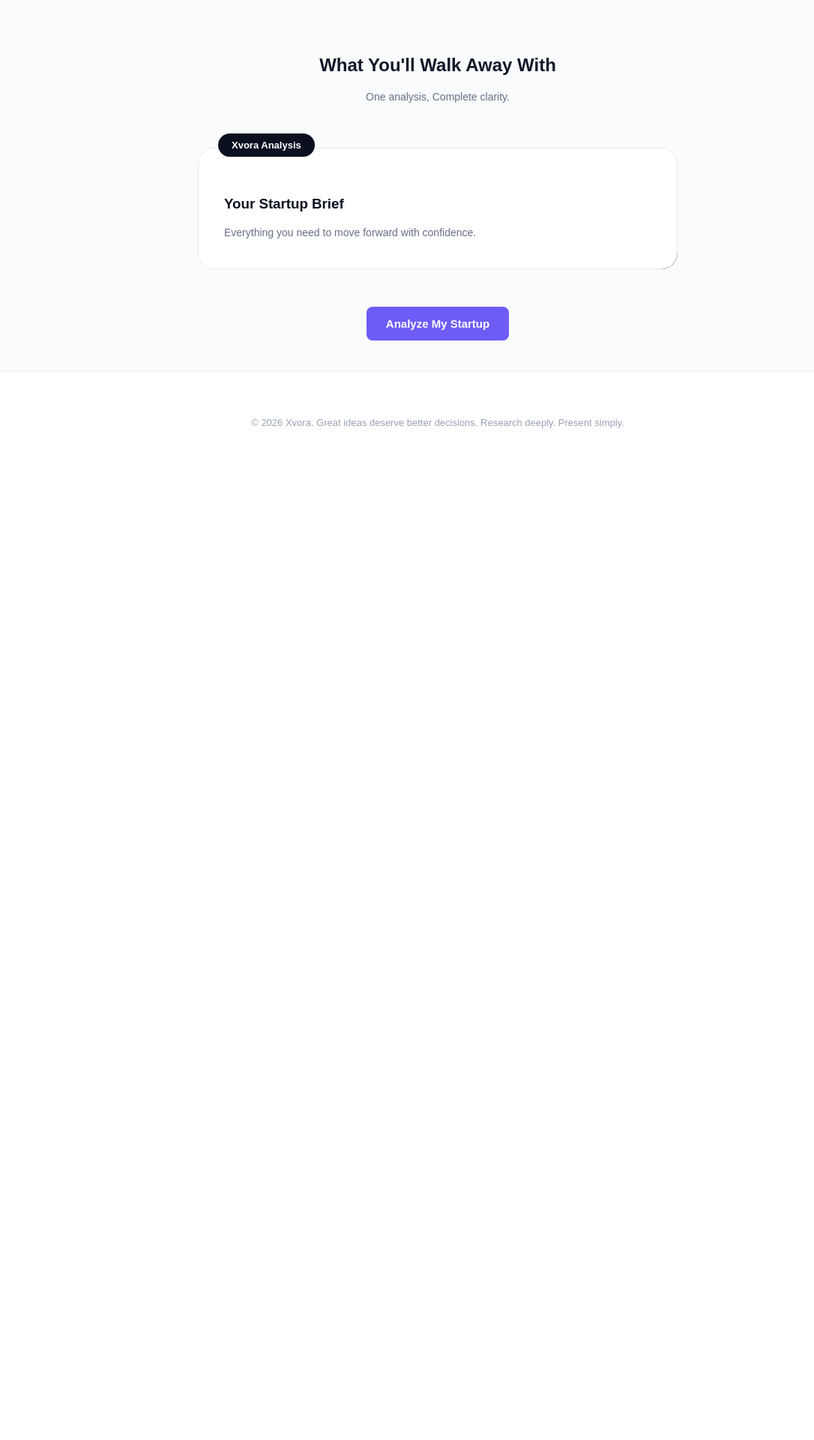
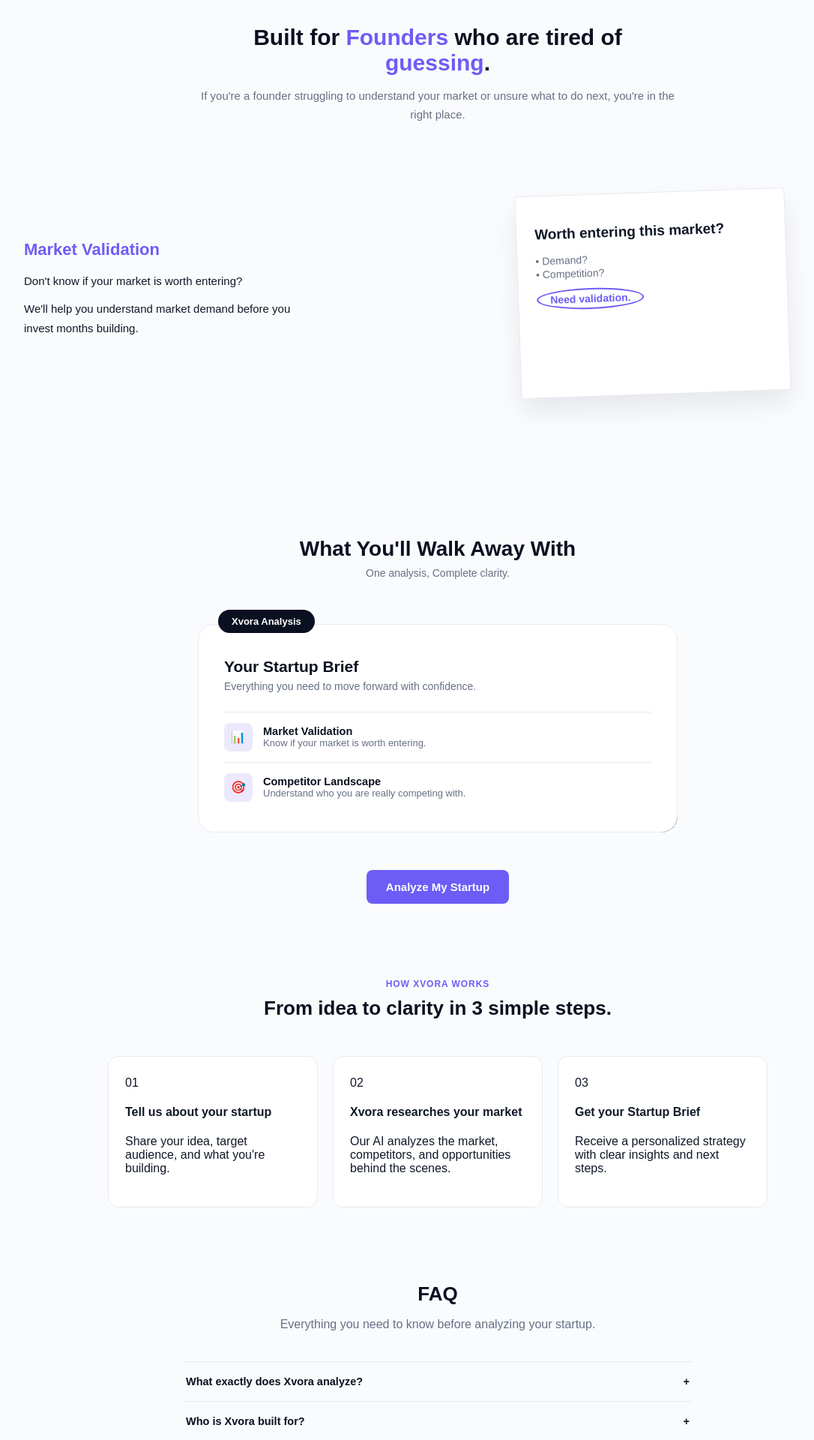
Before and after one commit to freewinkin/website, a React (Vite) app: page / in a window 1280 px wide. Shown: the part 740-2660 px from the top of the page at 75% size, without its empty margins (56-1142 px from the left). Before the commit the page ends 1372 px from the top, so only its background shows below. Built offline with nearby package versions, Linux system fonts and the light colour scheme.

Commit message:
Update LandingPage.tsx

```diff
--- a/src/LandingPage.tsx
+++ b/src/LandingPage.tsx
@@ -8,22 +8,34 @@
   return (
     <div style={{ fontFamily: "Geist, sans-serif", color: "#101828", background: "#FAFBFD", minHeight: "100vh" }}>
       <style>{`
+        :root{
+          --ink:#101828;
+          --muted:#667085;
+          --line:#E8EAF2;
+          --purple:#6D5DF6;
+          --purple-dark:#5847e4;
+          --purple-soft:#ece9fd;
+          --bg:#FAFBFD;
+        }
         *{box-sizing:border-box;}
-        body{margin:0;padding:0;}
+        html,body{margin:0;padding:0;}
+
+        /* ===== Nav ===== */
         .navbar{
           display:flex;
           align-items:center;
           justify-content:space-between;
           padding:20px 48px;
-          border-bottom:1px solid #E8EAF2;
+          border-bottom:1px solid var(--line);
           background: #FFFFFF;
         }
+        .brand{display:flex;align-items:center;}
         .brand-logo{height:32px;width:auto;display:block;}
         .nav-links{display:flex;gap:44px;list-style:none;margin:0;padding:0;}
-        .nav-links a{text-decoration:none;color:#667085;font-size:15px;font-weight:500;}
-        .nav-links a.active{color:#101828;font-weight:600;}
+        .nav-links a{text-decoration:none;color:var(--muted);font-size:15px;font-weight:500;}
+        .nav-links a.active{color:var(--ink);font-weight:600;}
         .signin-btn{
-          background:#6D5DF6;
+          background:var(--purple);
           color:#fff;
           border:none;
           padding:10px 22px;
@@ -32,7 +44,9 @@
           font-weight:600;
           cursor:pointer;
         }
-        .signin-btn:hover{background:#5847e4;}
+        .signin-btn:hover{background:var(--purple-dark);}
+
+        /* ===== Hero ===== */
         .hero{
           display:flex;
           align-items:center;
@@ -43,10 +57,10 @@
         }
         .hero-copy{flex:1 1 380px;min-width:320px;max-width:600px;}
         .hero-copy h1{font-size:48px;line-height:1.12;font-weight:800;letter-spacing:-0.02em;margin:0 0 22px 0;color:#0B1020;}
-        .hero-copy p{font-size:17px;line-height:1.6;color:#667085;margin:0 0 34px 0;max-width:520px;}
+        .hero-copy p{font-size:17px;line-height:1.6;color:var(--muted);margin:0 0 34px 0;max-width:520px;}
         .hero-actions{display:flex;gap:14px;}
         .btn-primary{
-          background:#6D5DF6;
+          background:var(--purple);
           color:#fff;
           border:none;
           padding:14px 26px;
@@ -55,25 +69,27 @@
           font-weight:600;
           cursor:pointer;
         }
-        .btn-primary:hover{background:#5847e4;}
+        .btn-primary:hover{background:var(--purple-dark);}
         .btn-secondary{
           background:#FFFFFF;
-          color:#0B1020;
-          border:1.5px solid #6D5DF6;
+          color:var(--ink);
+          border:1.5px solid var(--purple);
           padding:14px 26px;
           border-radius:8px;
           font-size:15px;
           font-weight:600;
           cursor:pointer;
         }
-        .btn-secondary:hover{background:#FAFBFD;}
+        .btn-secondary:hover{background:var(--purple-soft);}
+
+        /* ===== Diagram ===== */
         .hero-diagram{
           flex:1 1 420px;
           min-width:340px;
           background:#FFFFFF;
-          border:1px solid #E8EAF2;
+          border:1px solid var(--line);
           border-radius:16px;
-          padding:40px;
+          padding:clamp(16px,3vw,40px);
           position:relative;
           min-height:420px;
         }
@@ -81,44 +97,133 @@
         .node{
           position:absolute;
           background:#FFFFFF;
-          border:1px solid #E8EAF2;
+          border:1px solid var(--line);
           border-radius:12px;
           box-shadow:0 4px 18px rgba(11,16,32,0.06);
           display:flex;
           align-items:center;
-          gap:12px;
-          padding:12px 18px;
+          gap:clamp(6px,1.5vw,12px);
+          padding:clamp(8px,2vw,14px) clamp(10px,2.5vw,18px);
+          max-width:78%;
         }
         .node .icon-wrap{
-          width:36px;height:36px;
+          width:clamp(24px,5.5vw,36px);
+          height:clamp(24px,5.5vw,36px);
           border-radius:8px;
           display:flex;align-items:center;justify-content:center;
-          background:#FAFBFD;
+          flex-shrink:0;
+          background:var(--purple-soft);
         }
-        .node span.label{font-size:14px;font-weight:600;color:#0B1020;}
+        .node span.label{font-size:clamp(11px,2.3vw,15px);font-weight:600;color:var(--ink);white-space:nowrap;}
+        .node svg{width:60%;height:60%;}
+
         .node-idea{top:0%;left:50%;transform:translateX(-50%);}
         .node-center{
           top:28.85%;left:50%;transform:translateX(-50%);
           width:15.6%;aspect-ratio:1/1;
           justify-content:center;padding:0;
-          background:#0B1020;color:white;border-radius:50%;font-size:24px;font-weight:800;align-items:center;display:flex;
+        }
+        .node-center .x-mark{
+          font-size:clamp(18px,4.5vw,38px);
+          font-weight:800;
+          color:#0B1020;
         }
         .node-market{top:55.8%;left:0%;}
         .node-competitor{top:55.8%;right:0%;}
         .node-opportunities{top:82.7%;left:14%;}
         .node-nextsteps{top:82.7%;right:14%;}
+
         .connectors{position:absolute;top:0;left:0;width:100%;height:100%;pointer-events:none;}
-        .connectors path{fill:none;stroke:#E8EAF2;stroke-width:2;}
-        .connectors circle{fill:#6D5DF6;}
+        .connectors path{fill:none;stroke:var(--line);stroke-width:2;}
+        .connectors circle{fill:var(--purple);}
+
         section{max-width:1200px;margin:0 auto;padding:0 48px;}
-        .accent{color:#6D5DF6;}
+        .accent{color:var(--purple);}
+
+        /* ---------- Features ---------- */
+        .features{padding-top:40px;padding-bottom:20px;}
+        .features-head{max-width:640px;margin:0 auto 90px;text-align:center;}
+        .features-head h2{font-size:30px;font-weight:800;margin:0 0 14px;color:#0B1020;}
+        .features-head p{font-size:15px;line-height:1.7;color:var(--muted);margin:0;}
+
+        .feature-row{display:flex;align-items:center;gap:64px;margin-bottom:110px;}
+        .feature-row.reverse{flex-direction:row-reverse;}
+        .feature-text{flex:1 1 320px;}
+        .feature-text h3{font-size:22px;font-weight:700;color:var(--purple);margin:0 0 16px;}
+        .feature-text p{font-size:15px;line-height:1.7;color:var(--ink);margin:0 0 12px;max-width:360px;}
+        .feature-visual{flex:1 1 340px;display:flex;justify-content:center;}
+
+        .sticky-note{
+          position:relative;
+          width:100%;max-width:360px;aspect-ratio:4/3;
+          background:#FFFFFF;border:1px solid var(--line);
+          border-radius:4px;box-shadow:0 18px 34px rgba(11,16,32,0.08);
+          padding:26px 24px;transform:rotate(-2deg);
+        }
+        .sticky-note .note-title{font-size:19px;font-weight:700;color:var(--ink);margin:14px 0 16px;}
+        .sticky-note .note-sub{font-size:14px;color:var(--muted);margin:2px 0;}
+        .sticky-note .note-circle{
+          display:inline-block;margin-top:10px;padding:4px 16px;
+          border:2px solid var(--purple);border-radius:50%;
+          font-size:14px;font-weight:700;color:var(--purple);
+        }
+
+        /* ---------- Startup Brief ---------- */
         .brief-section{padding:60px 48px 40px;text-align:center;}
+        .brief-section h2{font-size:28px;font-weight:800;margin:0 0 8px;color:#0B1020;}
+        .brief-section .subtext{font-size:14px;color:var(--muted);margin:0 0 56px;}
+
         .brief-outer{position:relative;max-width:640px;margin:60px auto 50px;}
         .brief-shadow{position:absolute;inset:0;top:14px;left:14px;background:#0B1020;border-radius:22px;z-index:0;}
-        .brief-window{position:relative;z-index:1;background:#FFFFFF;border:1px solid #E8EAF2;border-radius:22px;text-align:left;}
-        .brief-tab{position:absolute;top:-20px;left:26px;z-index:2;display:flex;align-items:center;gap:7px;background:#0B1020;color:#fff;border-radius:24px;padding:8px 18px;font-size:13px;font-weight:700;}
+        .brief-window{position:relative;z-index:1;background:#FFFFFF;border:1px solid var(--line);border-radius:22px;text-align:left;}
+        .brief-tab{
+          position:absolute;top:-20px;left:26px;z-index:2;
+          display:flex;align-items:center;gap:7px;
+          background:#0B1020;color:#fff;border-radius:24px;
+          padding:8px 18px;font-size:13px;font-weight:700;
+        }
         .brief-card{padding:44px 34px 26px;}
-        .site-footer{border-top:1px solid #E8EAF2;padding:48px;background:#FFFFFF;text-align:center;color:#98A2B3;font-size:13px;}
+        .brief-card h3{font-size:21px;font-weight:800;margin:0 0 6px;color:#0B1020;}
+        .brief-card .brief-sub{font-size:14px;color:var(--muted);margin:0 0 26px;}
+        .brief-list{list-style:none;margin:0;padding:0;}
+        .brief-list li{display:flex;align-items:center;gap:14px;padding:14px 0;border-top:1px solid var(--line);}
+        .brief-icon{width:38px;height:38px;border-radius:8px;background:var(--purple-soft);display:flex;align-items:center;justify-content:center;flex-shrink:0;}
+        .brief-item-text strong{display:block;font-size:14.5px;font-weight:700;color:#0B1020;}
+        .brief-item-text span{display:block;font-size:13px;color:var(--muted);}
+        .brief-cta{text-align:center;}
+
+        /* ---------- How it works & FAQ ---------- */
+        .steps-section{padding:60px 48px 40px;text-align:center;}
+        .steps-section .eyebrow{font-size:12px;font-weight:700;letter-spacing:0.08em;color:var(--purple);margin:0 0 10px;}
+        .steps-section h2{font-size:26px;font-weight:800;margin:0 0 48px;color:#0B1020;}
+        .steps-row{display:flex;align-items:flex-start;justify-content:center;gap:20px;flex-wrap:wrap;}
+        .step-card{flex:1 1 240px;max-width:280px;text-align:left;background:#FFFFFF;border:1px solid var(--line);border-radius:14px;padding:26px 22px;}
+
+        .faq-section{padding:60px 48px 60px;text-align:center;}
+        .faq-section h2{font-size:26px;font-weight:800;margin:0 0 8px;color:#0B1020;}
+        .faq-list{max-width:680px;margin:0 auto;text-align:left;border-top:1px solid var(--line);}
+        .faq-item{border-bottom:1px solid var(--line);}
+        .faq-item summary{list-style:none;display:flex;align-items:center;justify-content:space-between;padding:18px 4px;font-size:14.5px;font-weight:600;cursor:pointer;color:#0B1020;}
+        .faq-item p{margin:0 4px 20px;font-size:13.5px;line-height:1.7;color:var(--muted);}
+
+        /* ---------- CTA Band & Footer ---------- */
+        .cta-band{max-width:1120px;margin:20px auto 70px;background:var(--purple-soft);border-radius:18px;padding:48px 32px;text-align:center;}
+        .cta-band h2{font-size:24px;font-weight:800;margin:0 0 8px;color:#0B1020;}
+        .cta-band p{font-size:14.5px;color:var(--muted);margin:0 0 26px;}
+
+        .site-footer{border-top:1px solid var(--line);padding:48px;background:#FFFFFF;}
+        .footer-top{max-width:1200px;margin:0 auto 32px;display:flex;flex-wrap:wrap;gap:40px;justify-content:space-between;}
+        .footer-brand p{font-size:13px;line-height:1.6;color:var(--muted);margin:0;}
+        .footer-col h5{font-size:13px;font-weight:700;margin:0 0 14px;color:#0B1020;}
+        .footer-col a{display:block;font-size:13.5px;color:var(--muted);text-decoration:none;margin-bottom:10px;}
+        .footer-bottom{max-width:1200px;margin:0 auto;padding-top:24px;border-top:1px solid var(--line);display:flex;justify-content:space-between;color:var(--muted);font-size:12.5px;}
+
+        @media (max-width:760px){
+          .navbar{padding:16px 20px;}
+          .nav-links{display:none;}
+          .hero{flex-direction:column;padding:48px 20px;}
+          .feature-row,.feature-row.reverse{flex-direction:column;gap:28px;}
+        }
       `}</style>
 
       <nav className="navbar">
@@ -127,6 +232,7 @@
         </div>
         <ul className="nav-links">
           <li><a href="#" className="active">Home</a></li>
+          <li><a href="#features">Features</a></li>
           <li><a href="#how-it-works">How it works</a></li>
           <li><a href="#faq">FAQ</a></li>
         </ul>
@@ -163,7 +269,9 @@
               <span className="label">Your Startup Idea</span>
             </div>
 
-            <div className="node node-center">X</div>
+            <div className="node node-center">
+              <span className="x-mark">X</span>
+            </div>
 
             <div className="node node-market">
               <div className="icon-wrap">📊</div>
@@ -188,24 +296,124 @@
         </div>
       </section>
 
+      {/* FEATURES SECTION */}
+      <section className="features" id="features">
+        <div className="features-head">
+          <h2>Built for <span className="accent">Founders</span> who are tired of <span className="accent">guessing</span>.</h2>
+          <p>If you're a founder struggling to understand your market or unsure what to do next, you're in the right place.</p>
+        </div>
+
+        <div className="feature-row">
+          <div className="feature-text">
+            <h3>Market Validation</h3>
+            <p>Don't know if your market is worth entering?</p>
+            <p>We'll help you understand market demand before you invest months building.</p>
+          </div>
+          <div className="feature-visual">
+            <div className="sticky-note">
+              <p className="note-title">Worth entering this market?</p>
+              <p className="note-sub">&bull; Demand?</p>
+              <p className="note-sub">&bull; Competition?</p>
+              <span className="note-circle">Need validation.</span>
+            </div>
+          </div>
+        </div>
+      </section>
+
+      {/* STARTUP BRIEF SECTION */}
       <section className="brief-section">
         <h2>What You'll Walk Away With</h2>
-        <p style={{ color: "#667085", fontSize: "14px" }}>One analysis, Complete clarity.</p>
+        <p className="subtext">One analysis, Complete clarity.</p>
+
         <div className="brief-outer">
           <div className="brief-shadow"></div>
           <div className="brief-window">
             <div className="brief-tab">Xvora Analysis</div>
             <div className="brief-card">
-              <h3 style={{ color: "#0B1020" }}>Your Startup Brief</h3>
-              <p style={{ color: "#667085", fontSize: "14px" }}>Everything you need to move forward with confidence.</p>
+              <h3>Your Startup Brief</h3>
+              <p className="brief-sub">Everything you need to move forward with confidence.</p>
+              <ul className="brief-list">
+                <li>
+                  <div className="brief-icon">📊</div>
+                  <div className="brief-item-text"><strong>Market Validation</strong><span>Know if your market is worth entering.</span></div>
+                </li>
+                <li>
+                  <div className="brief-icon">🎯</div>
+                  <div className="brief-item-text"><strong>Competitor Landscape</strong><span>Understand who you are really competing with.</span></div>
+                </li>
+              </ul>
             </div>
           </div>
         </div>
-        <button onClick={onStart} className="btn-primary">Analyze My Startup</button>
+
+        <div className="brief-cta">
+          <button onClick={onStart} className="btn-primary">Analyze My Startup</button>
+        </div>
       </section>
 
+      {/* HOW IT WORKS */}
+      <section className="steps-section" id="how-it-works">
+        <p className="eyebrow">HOW XVORA WORKS</p>
+        <h2>From idea to clarity in 3 simple steps.</h2>
+        <div className="steps-row">
+          <div className="step-card">
+            <span className="step-num">01</span>
+            <h4>Tell us about your startup</h4>
+            <p>Share your idea, target audience, and what you're building.</p>
+          </div>
+          <div className="step-card">
+            <span className="step-num">02</span>
+            <h4>Xvora researches your market</h4>
+            <p>Our AI analyzes the market, competitors, and opportunities behind the scenes.</p>
+          </div>
+          <div className="step-card">
+            <span className="step-num">03</span>
+            <h4>Get your Startup Brief</h4>
+            <p>Receive a personalized strategy with clear insights and next steps.</p>
+          </div>
+        </div>
+      </section>
+
+      {/* FAQ SECTION */}
+      <section className="faq-section" id="faq">
+        <h2>FAQ</h2>
+        <p style={{ color: "var(--muted)", marginBottom: "40px" }}>Everything you need to know before analyzing your startup.</p>
+        <div className="faq-list">
+          <details className="faq-item">
+            <summary>What exactly does Xvora analyze?<span>+</span></summary>
+            <p>Xvora researches your market, identifies your competitors, uncovers opportunities, and creates a personalized strategy.</p>
+          </details>
+          <details className="faq-item">
+            <summary>Who is Xvora built for?<span>+</span></summary>
+            <p>Xvora is designed for solo founders, first-time founders, and indie hackers wanting to validate ideas quickly.</p>
+          </details>
+        </div>
+      </section>
+
+      {/* CTA BAND */}
+      <section>
+        <div className="cta-band">
+          <h2>Ready to stop guessing?</h2>
+          <p>Get your personalized Startup Brief today.</p>
+          <button onClick={onStart} className="btn-primary">Analyze My Startup &rarr;</button>
+        </div>
+      </section>
+
+      {/* FOOTER */}
       <footer className="site-footer">
-        <p>&copy; 2026 Xvora. Great ideas deserve better decisions. Research deeply. Present simply.</p>
+        <div className="footer-top">
+          <div className="footer-brand">
+            <p>Great ideas deserve better decisions.<br />Research deeply. Present simply.</p>
+          </div>
+          <div className="footer-col">
+            <h5>Product</h5>
+            <a href="#">Features</a>
+            <a href="#how-it-works">How it Works</a>
+          </div>
+        </div>
+        <div className="footer-bottom">
+          <p>&copy; 2026 Xvora. All rights reserved.</p>
+        </div>
       </footer>
     </div>
   );
```
